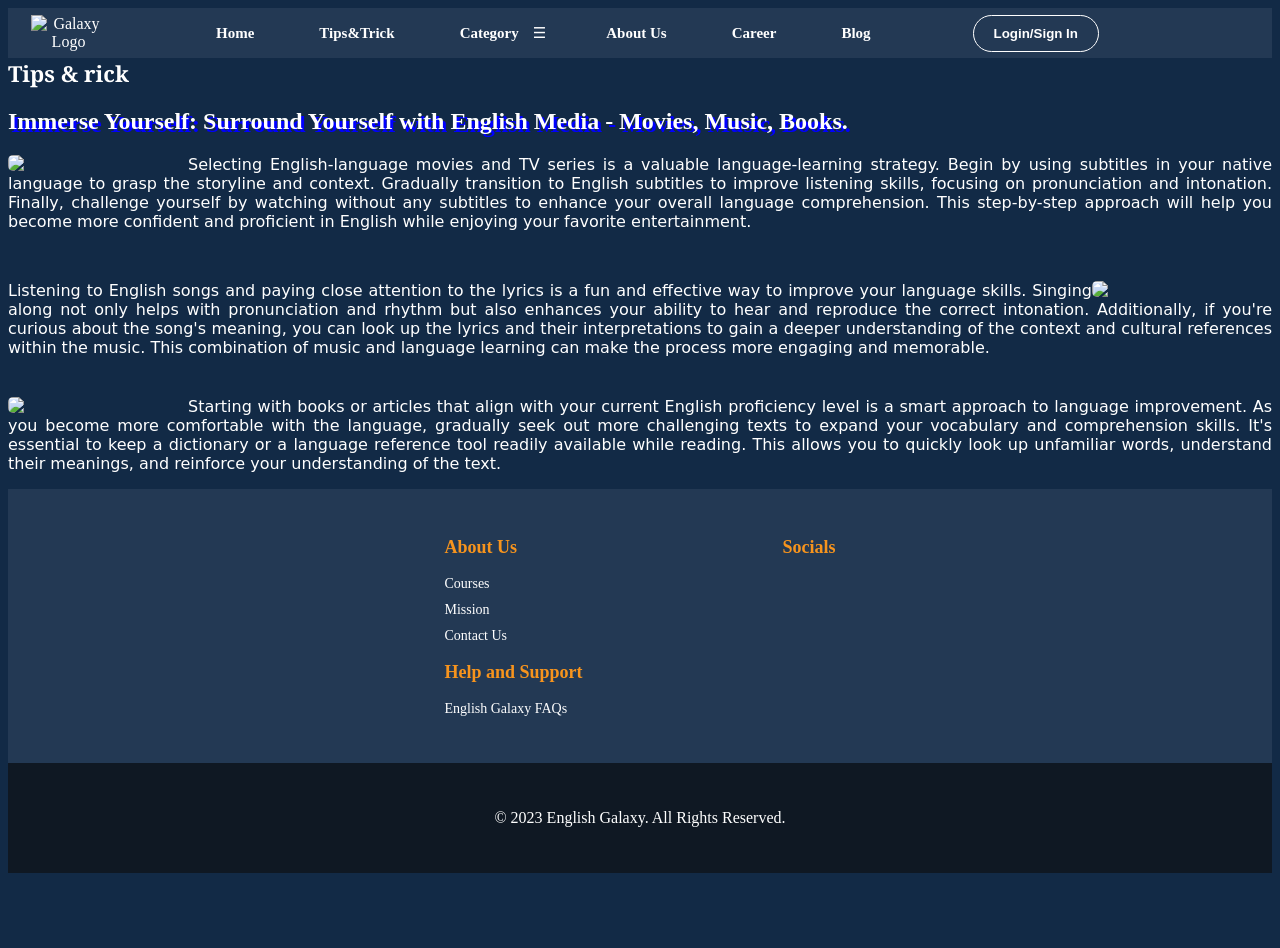
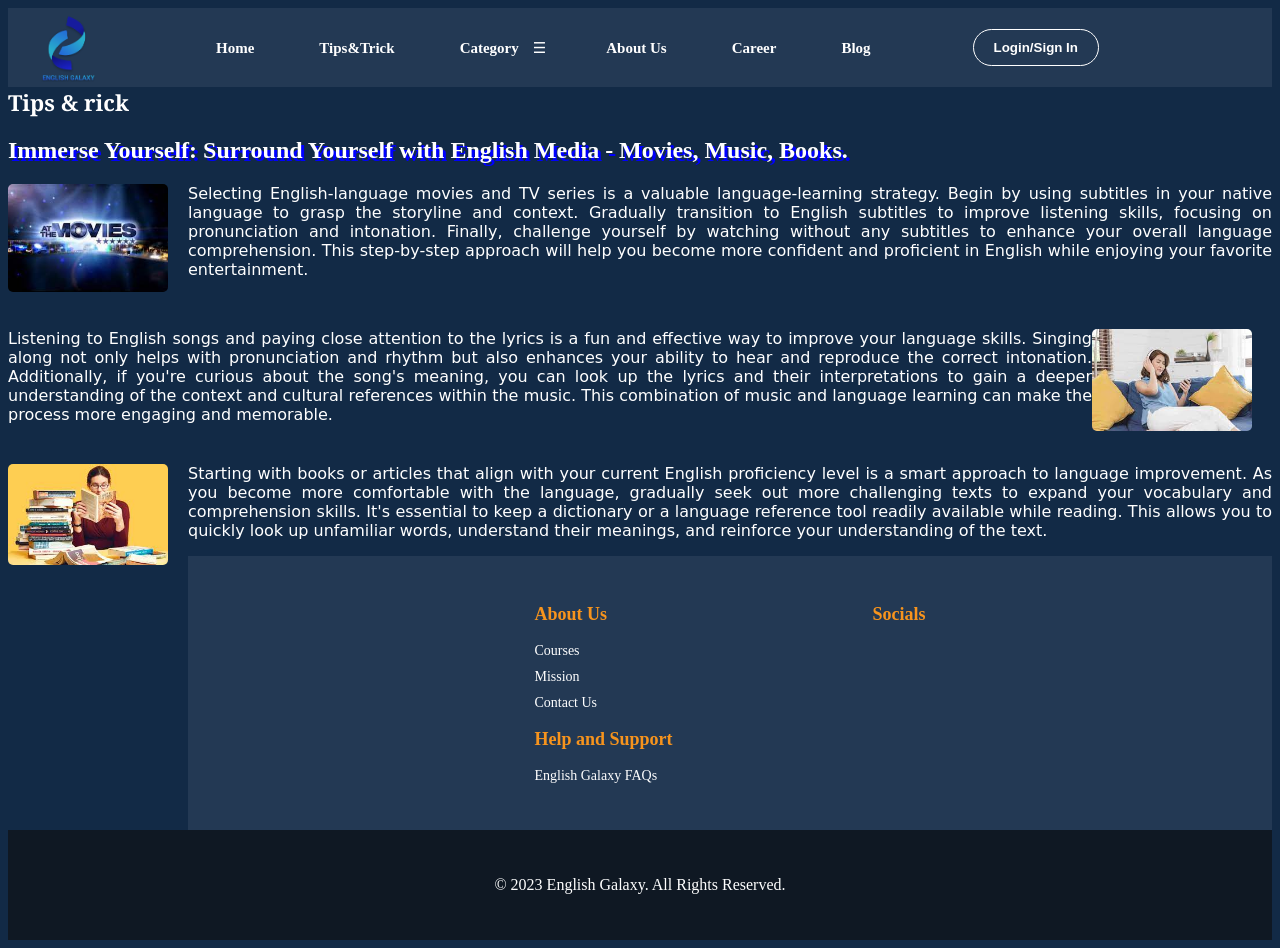
Before and after one commit to hauranasy/back-end-capstone-project-section-palembang-group-9, a plain HTML site: page tips&trick2.html in a window 1280 px wide. Before the commit the page ends 881 px from the top, so only its background shows below. Drawn offline with Linux system fonts and the light colour scheme.

Commit message:
perubahan nama file image

```diff
--- a/tips&trick2.html
+++ b/tips&trick2.html
@@ -229,7 +229,7 @@
         <div class="header-content">
             <div class="left-section">
                 <div class="logo">
-                    <img src="image/logo.png" alt="Galaxy Logo">
+                    <img src="img/logo.png" alt="Galaxy Logo">
                 </div>
                 <nav class="navbar">
                     <ul>
@@ -258,13 +258,13 @@
     <div class="judul">Tips & rick</div>
     <h2>Immerse Yourself: Surround Yourself with English Media - Movies, Music, Books.</h2>
     <div class="left_content">
-        <p ><img src="image/g3.jpeg" style="float:left;"/>Selecting English-language movies and TV series is a valuable language-learning strategy. Begin by using subtitles in your native language to grasp the storyline and context. Gradually transition to English subtitles to improve listening skills, focusing on pronunciation and intonation. Finally, challenge yourself by watching without any subtitles to enhance your overall language comprehension. This step-by-step approach will help you become more confident and proficient in English while enjoying your favorite entertainment.</p>
+        <p ><img src="img/g3.jpeg" style="float:left;"/>Selecting English-language movies and TV series is a valuable language-learning strategy. Begin by using subtitles in your native language to grasp the storyline and context. Gradually transition to English subtitles to improve listening skills, focusing on pronunciation and intonation. Finally, challenge yourself by watching without any subtitles to enhance your overall language comprehension. This step-by-step approach will help you become more confident and proficient in English while enjoying your favorite entertainment.</p>
     </div>
     <div class="right_content">
-        <p style="text-align:justify";><img src="image/g31.jpeg" style="float:right;"/>Listening to English songs and paying close attention to the lyrics is a fun and effective way to improve your language skills. Singing along not only helps with pronunciation and rhythm but also enhances your ability to hear and reproduce the correct intonation. Additionally, if you're curious about the song's meaning, you can look up the lyrics and their interpretations to gain a deeper understanding of the context and cultural references within the music. This combination of music and language learning can make the process more engaging and memorable.</p>
+        <p style="text-align:justify";><img src="img/g31.jpeg" style="float:right;"/>Listening to English songs and paying close attention to the lyrics is a fun and effective way to improve your language skills. Singing along not only helps with pronunciation and rhythm but also enhances your ability to hear and reproduce the correct intonation. Additionally, if you're curious about the song's meaning, you can look up the lyrics and their interpretations to gain a deeper understanding of the context and cultural references within the music. This combination of music and language learning can make the process more engaging and memorable.</p>
     </div>
     <div class="left_content">
-        <p ><img src="image/g32.jpeg" style="float:left;"/>Starting with books or articles that align with your current English proficiency level is a smart approach to language improvement. As you become more comfortable with the language, gradually seek out more challenging texts to expand your vocabulary and comprehension skills. It's essential to keep a dictionary or a language reference tool readily available while reading. This allows you to quickly look up unfamiliar words, understand their meanings, and reinforce your understanding of the text.</p>
+        <p ><img src="img/g32.jpeg" style="float:left;"/>Starting with books or articles that align with your current English proficiency level is a smart approach to language improvement. As you become more comfortable with the language, gradually seek out more challenging texts to expand your vocabulary and comprehension skills. It's essential to keep a dictionary or a language reference tool readily available while reading. This allows you to quickly look up unfamiliar words, understand their meanings, and reinforce your understanding of the text.</p>
     </div>
     <footer class="galaxy-footer">
         <div class="footer-first">
```
